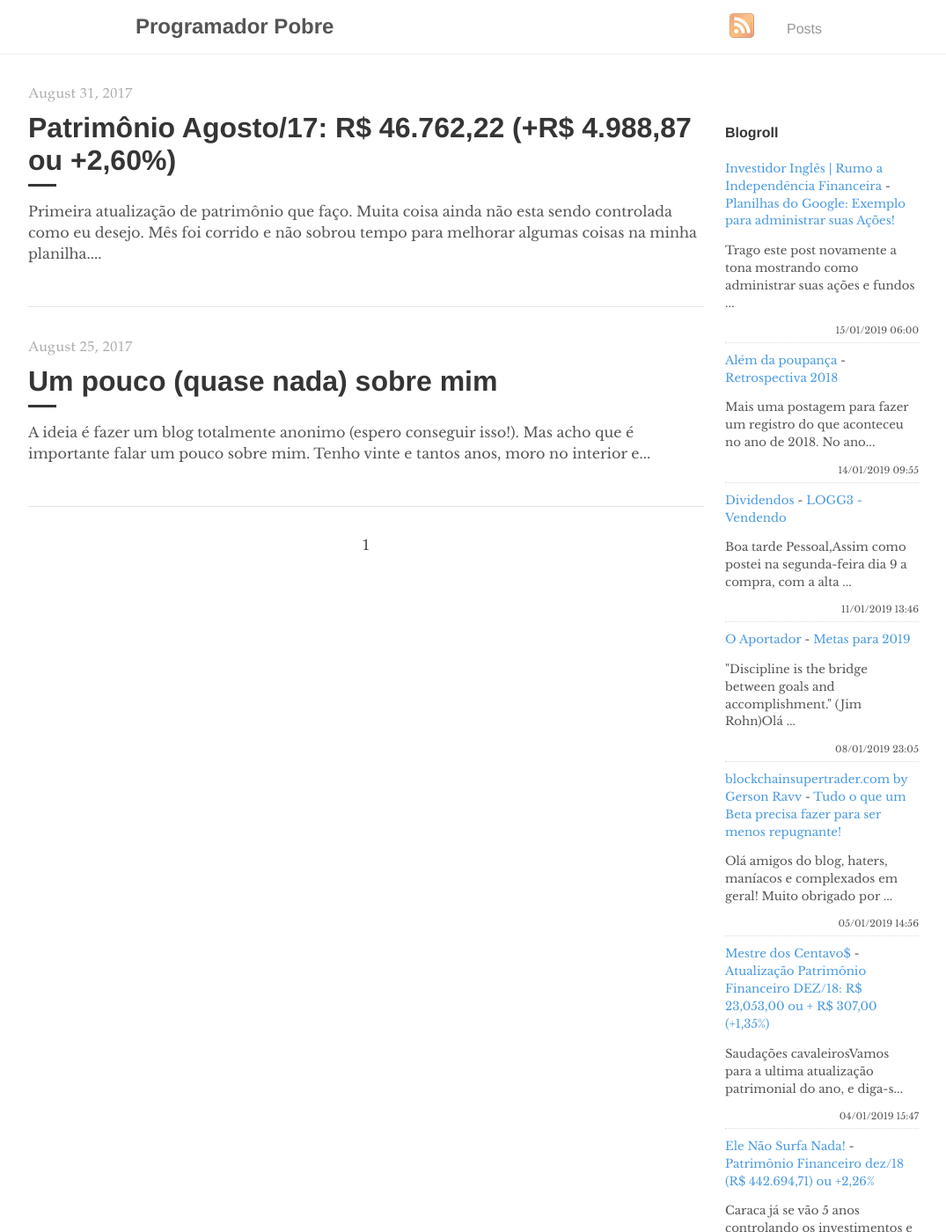
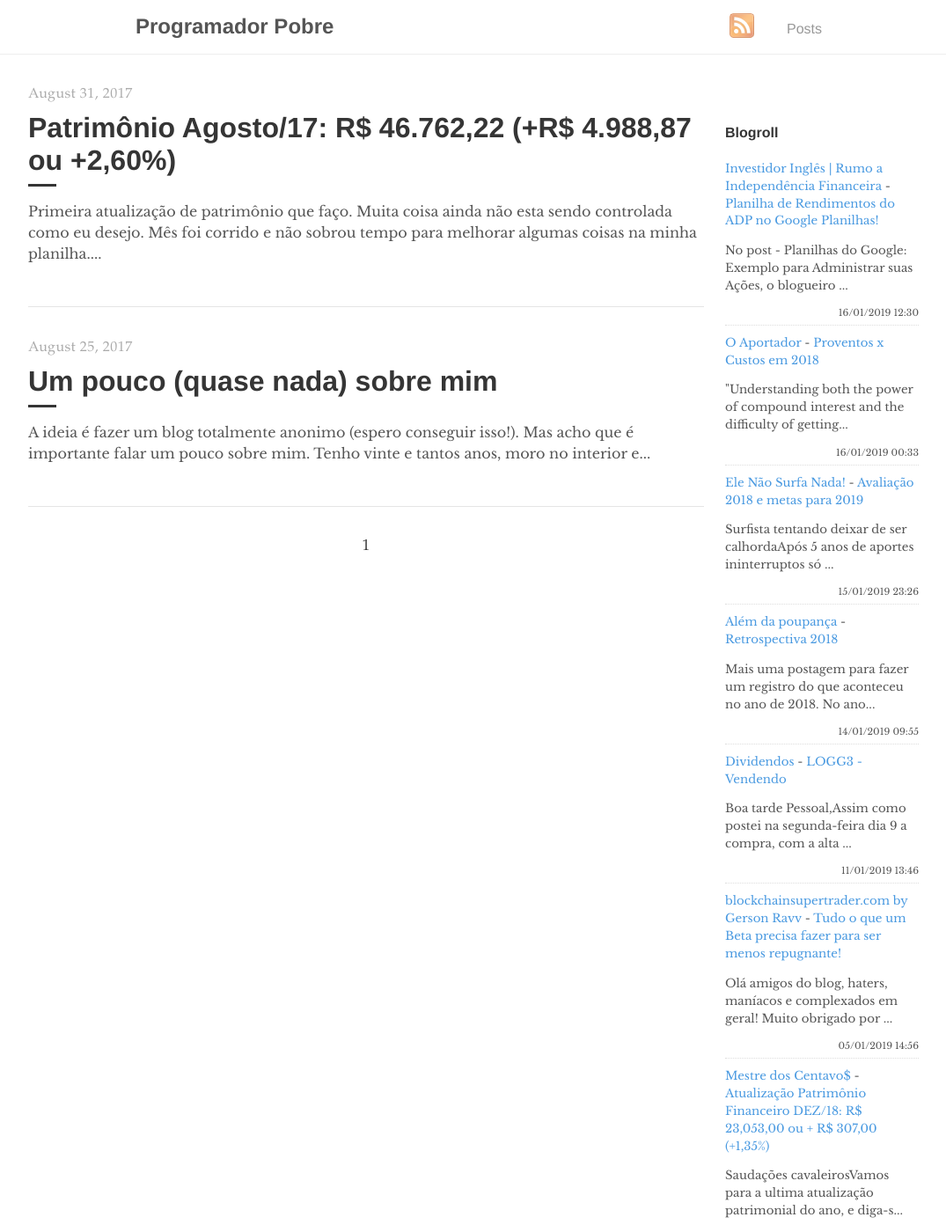
Before and after one commit to programadorpobre/programadorpobre.github.io, a Jekyll site: the page built from index.html, in a window 1280 px wide and 1400 px high. Shown: the whole window at 88% size, without its empty margins (96-1171 px from the left). Built offline with Jekyll 4.4.1, drawn with Linux system fonts in a browser that asks for light colours; the list of posts is cut into pages by our own code; comment, search, counter and statistics services are not loaded; some of the changed text lies outside the part shown.

Commit message:
[ci skip] travis #529

```diff
--- a/_includes/feed-entries.html
+++ b/_includes/feed-entries.html
@@ -1,7 +1,17 @@
 <div class="feed-entry">
-    <a class="feed-entry-site-name" href="https://www.investidoringles.com/">Investidor Inglês | Rumo a Independência Financeira</a> - <a class="feed-entry-title" href="https://www.investidoringles.com/2019/01/planilhas-do-google-exemplo.html">Planilhas do Google: Exemplo para administrar suas Ações!</a>
-    <p class="feed-entry-summary">Trago este post novamente a tona mostrando como administrar suas ações e fundos ...</p>
-    <time datetime="2019-01-15T06:00:00.000-02:00">15/01/2019 06:00</time>
+    <a class="feed-entry-site-name" href="https://www.investidoringles.com/">Investidor Inglês | Rumo a Independência Financeira</a> - <a class="feed-entry-title" href="https://www.investidoringles.com/2019/01/planilha-de-rendimentos-mensais-google.html">Planilha de Rendimentos do ADP no Google Planilhas!</a>
+    <p class="feed-entry-summary">No post - Planilhas do Google: Exemplo para Administrar suas Ações, o blogueiro ...</p>
+    <time datetime="2019-01-16T12:30:00.000-02:00">16/01/2019 12:30</time>
+</div>
+<div class="feed-entry">
+    <a class="feed-entry-site-name" href="https://oaportadorfinanceiro.blogspot.com/">O Aportador</a> - <a class="feed-entry-title" href="https://oaportadorfinanceiro.blogspot.com/2019/01/proventos-x-custos-em-2018.html">Proventos x Custos em 2018</a>
+    <p class="feed-entry-summary">"Understanding both the power of compound interest and the difficulty of getting...</p>
+    <time datetime="2019-01-16T00:33:00.000-02:00">16/01/2019 00:33</time>
+</div>
+<div class="feed-entry">
+    <a class="feed-entry-site-name" href="https://elenaosurfanada.blogspot.com/">Ele Não Surfa Nada!</a> - <a class="feed-entry-title" href="https://elenaosurfanada.blogspot.com/2019/01/avaliacao-2018-e-metas-para-2019.html">Avaliação 2018 e metas para 2019</a>
+    <p class="feed-entry-summary">Surfista tentando deixar de ser calhordaApós 5 anos de aportes ininterruptos só ...</p>
+    <time datetime="2019-01-15T23:26:00.003-02:00">15/01/2019 23:26</time>
 </div>
 <div class="feed-entry">
     <a class="feed-entry-site-name" href="https://alemdapoupanca.blogspot.com/">Além da poupança</a> - <a class="feed-entry-title" href="https://alemdapoupanca.blogspot.com/2019/01/retrospectiva-2018.html">Retrospectiva 2018</a>
@@ -14,11 +24,6 @@
     <time datetime="2019-01-11T13:46:00.001-08:00">11/01/2019 13:46</time>
 </div>
 <div class="feed-entry">
-    <a class="feed-entry-site-name" href="https://oaportadorfinanceiro.blogspot.com/">O Aportador</a> - <a class="feed-entry-title" href="https://oaportadorfinanceiro.blogspot.com/2019/01/metas-para-2019.html">Metas para 2019</a>
-    <p class="feed-entry-summary">"Discipline is the bridge between goals and accomplishment."&nbsp;(Jim Rohn)Olá ...</p>
-    <time datetime="2019-01-08T23:05:00.001-02:00">08/01/2019 23:05</time>
-</div>
-<div class="feed-entry">
     <a class="feed-entry-site-name" href="http://www.blockchainsupertrader.com/">blockchainsupertrader.com by Gerson Ravv</a> - <a class="feed-entry-title" href="http://www.blockchainsupertrader.com/2019/01/tudo-o-que-um-beta-precisa-fazer-para.html">Tudo o que um Beta precisa fazer para ser menos repugnante!</a>
     <p class="feed-entry-summary">Olá amigos do blog, haters, maníacos e complexados em geral! Muito obrigado por ...</p>
     <time datetime="2019-01-05T14:56:00.002-02:00">05/01/2019 14:56</time>
@@ -27,11 +32,6 @@
     <a class="feed-entry-site-name" href="https://mestredoscentavos.blogspot.com/">Mestre dos Centavo$</a> - <a class="feed-entry-title" href="https://mestredoscentavos.blogspot.com/2019/01/atualizacao-patrimonio-financeiro-dez18.html">Atualização Patrimônio Financeiro DEZ/18: R$ 23,053,00 ou + R$ 307,00 (+1,35%)</a>
     <p class="feed-entry-summary">Saudações cavaleirosVamos para a ultima atualização patrimonial do ano, e diga-s...</p>
     <time datetime="2019-01-04T15:47:00.000-08:00">04/01/2019 15:47</time>
-</div>
-<div class="feed-entry">
-    <a class="feed-entry-site-name" href="https://elenaosurfanada.blogspot.com/">Ele Não Surfa Nada!</a> - <a class="feed-entry-title" href="https://elenaosurfanada.blogspot.com/2019/01/patrimonio-financeiro-dez18-r-44269471.html">Patrimônio Financeiro dez/18 (R$ 442.694,71) ou +2,26%</a>
-    <p class="feed-entry-summary">Caraca já se vão 5 anos controlando os investimentos e os 500k estão logo ali.20...</p>
-    <time datetime="2019-01-02T19:33:00.001-02:00">02/01/2019 19:33</time>
 </div>
 <div class="feed-entry">
     <a class="feed-entry-site-name" href="https://microinvestidornerd.blogspot.com/">Micro Investidor Nerd</a> - <a class="feed-entry-title" href="https://microinvestidornerd.blogspot.com/2018/12/houston-we-have-enzo.html">Houston, we have an Enzo...</a>
```
